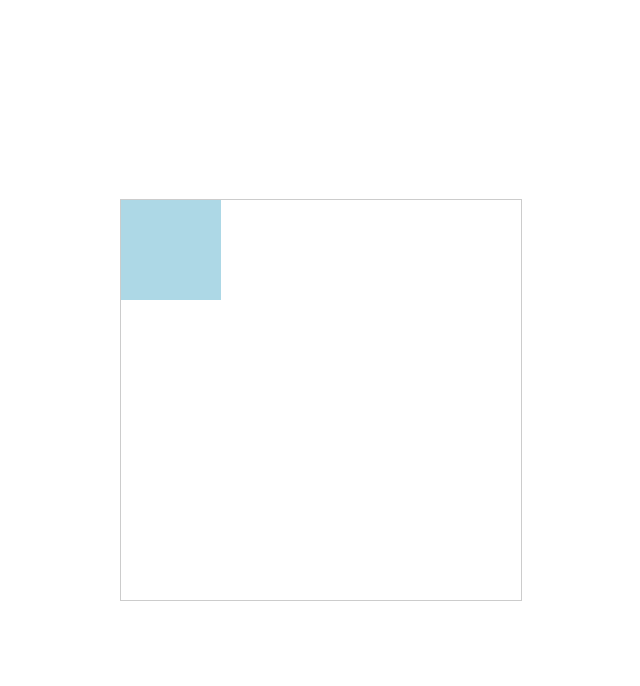
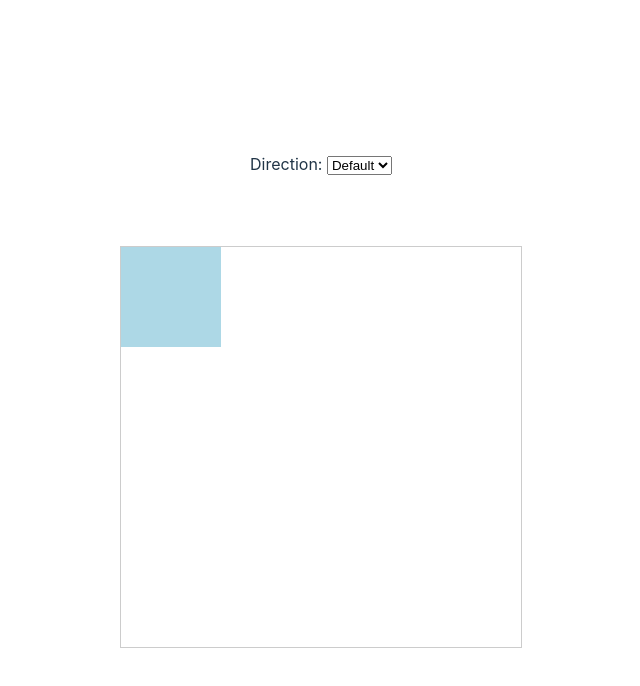
Before and after one commit to h-zahar/basic-dnd, a React (Vite) app: page / in a window 1280 px wide. Shown: the top 686 px of the page, without its empty margins (319-959 px from the left). Built offline with nearby package versions, Linux system fonts and the light colour scheme.

Commit message:
Integrated Customizable Direction

```diff
--- a/src/App.tsx
+++ b/src/App.tsx
@@ -10,6 +10,7 @@ const App = () => {
   });
   const [isDragging, setIsDragging] = useState(false);
   const [isHovered, setIsHovered] = useState(false);
+  const [direction, setDirection] = useState("top");
 
   const handleMouseOver = () => {
     const parentRect = document
@@ -99,10 +100,27 @@ const App = () => {
         width: "100vw",
         height: "100vh",
         display: "flex",
+        flexDirection: "column",
         justifyContent: "center",
         alignItems: "center",
       }}
     >
+      <div style={{ marginBottom: 70 }}>
+        <label>Direction: </label>
+        <select
+          value={direction}
+          onChange={(e) => {
+            setDirection(e.target.value);
+          }}
+        >
+          <option value={"top"} selected>
+            Default
+          </option>
+          <option value={"top"}>Top</option>
+          <option value={"left"}>Left</option>
+        </select>
+      </div>
+
       <div
         id="container"
         style={{
@@ -130,7 +148,7 @@ const App = () => {
         {!isDragging && isHovered && (
           <Tooltip
             position={absolutePosition}
-            direction={"top"}
+            direction={direction}
             content={tooltipContent}
           />
         )}
```
